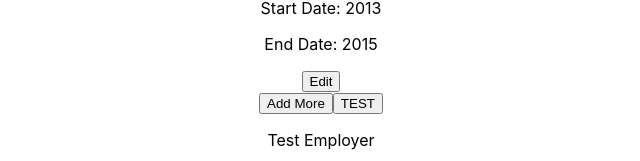
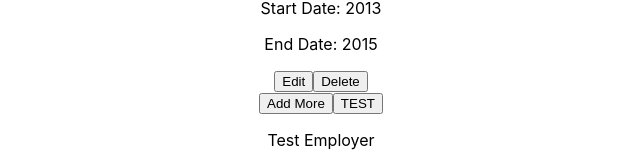
Before and after one commit to itsMe-ThatOneGuy/cv-project, a React (Create React App) app: page / in a window 1280 px wide. Shown: the part 236-397 px from the top of the page, without its empty margins (319-959 px from the left). Built offline with nearby package versions, Linux system fonts and the light colour scheme.

Commit message:
Added a delete button

```diff
--- a/src/components/Education.js
+++ b/src/components/Education.js
@@ -14,6 +14,11 @@ class Education extends Component {
 							<button onClick={this.props.editOnClick} id={school.id}>
 								Edit
 							</button>
+							<button
+								onClick={this.props.deleteOnclick}
+								id={`delete-${school.id}`}>
+								Delete
+							</button>
 						</div>
 					);
 				})}
```
